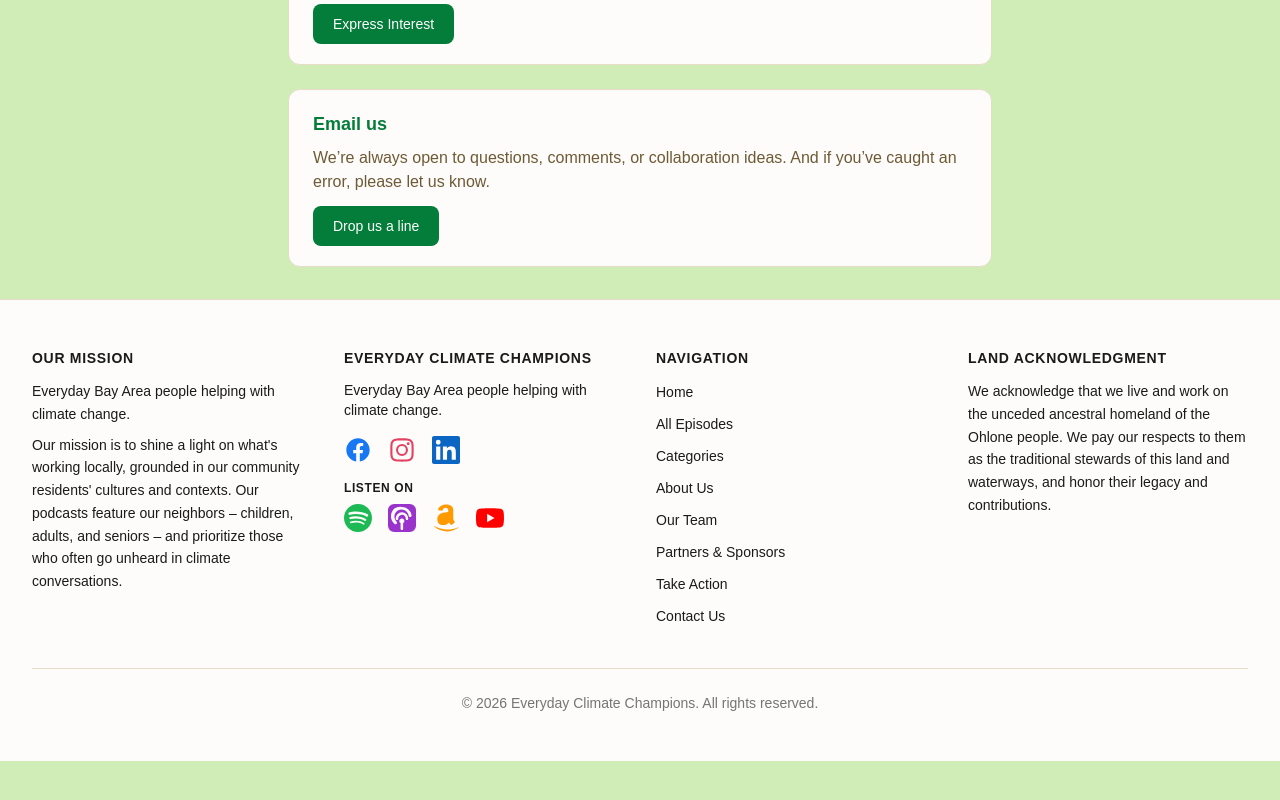
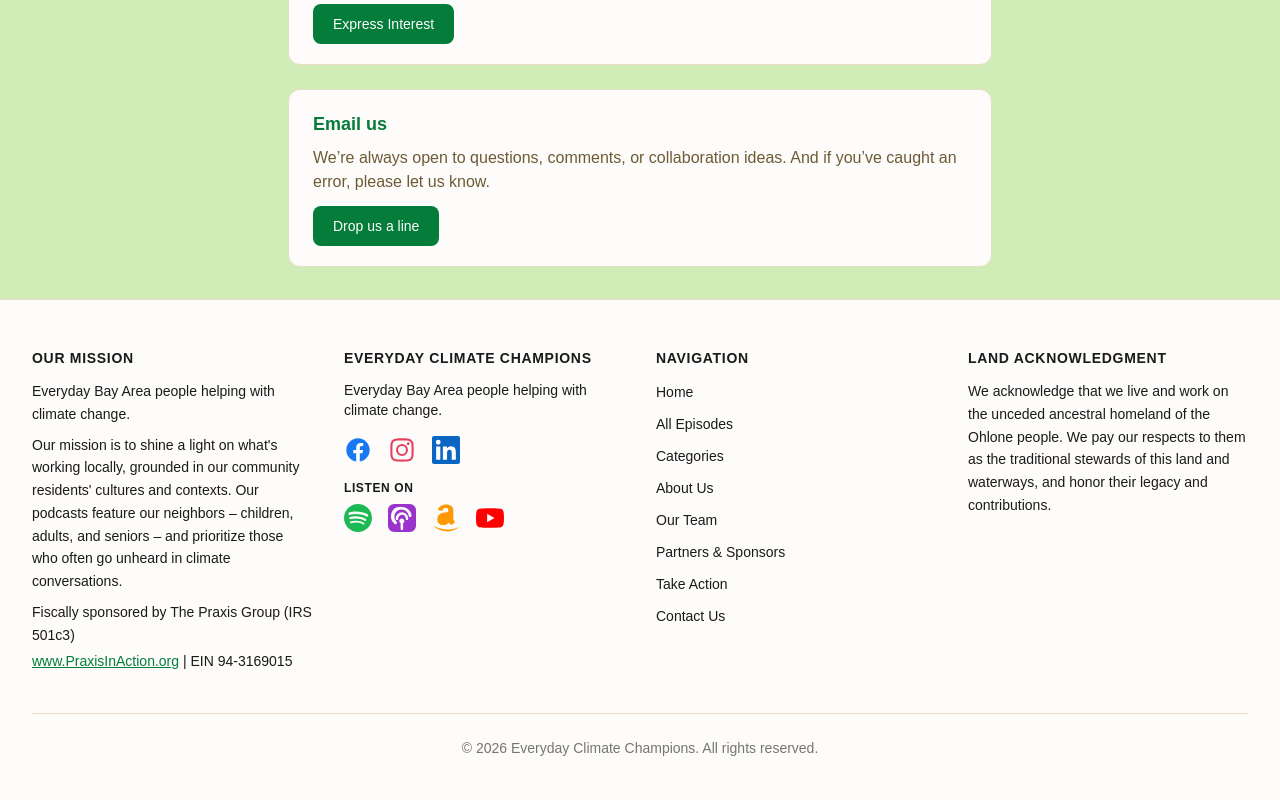
Before and after one commit to benjifriedman/everyday-climate-champions, a Next.js app: page /contact-us in a window 1280 px wide. Shown: the part 776-1576 px from the top of the page. Before the commit the page ends 1537 px from the top, so only its background shows below. Built offline with nearby package versions, Linux system fonts and the light colour scheme.

Commit message:
Add fiscal sponsor info to footer mission column

```diff
--- a/components/Footer.tsx
+++ b/components/Footer.tsx
@@ -21,6 +21,12 @@ export default function Footer() {
               community residents&apos; cultures and contexts. Our podcasts feature our
               neighbors &ndash; children, adults, and seniors &ndash; and prioritize those
               who often go unheard in climate conversations.
+            </p>
+            <p className="mt-2 text-sm leading-relaxed text-foreground">
+              Fiscally sponsored by The Praxis Group (IRS 501c3)
+            </p>
+            <p className="mt-1 text-sm leading-relaxed text-foreground">
+              <a href="https://www.PraxisInAction.org" target="_blank" rel="noopener noreferrer" className="text-ecc-green-700 underline hover:text-ecc-green-800">www.PraxisInAction.org</a> | EIN 94-3169015
             </p>
           </div>
 
```
